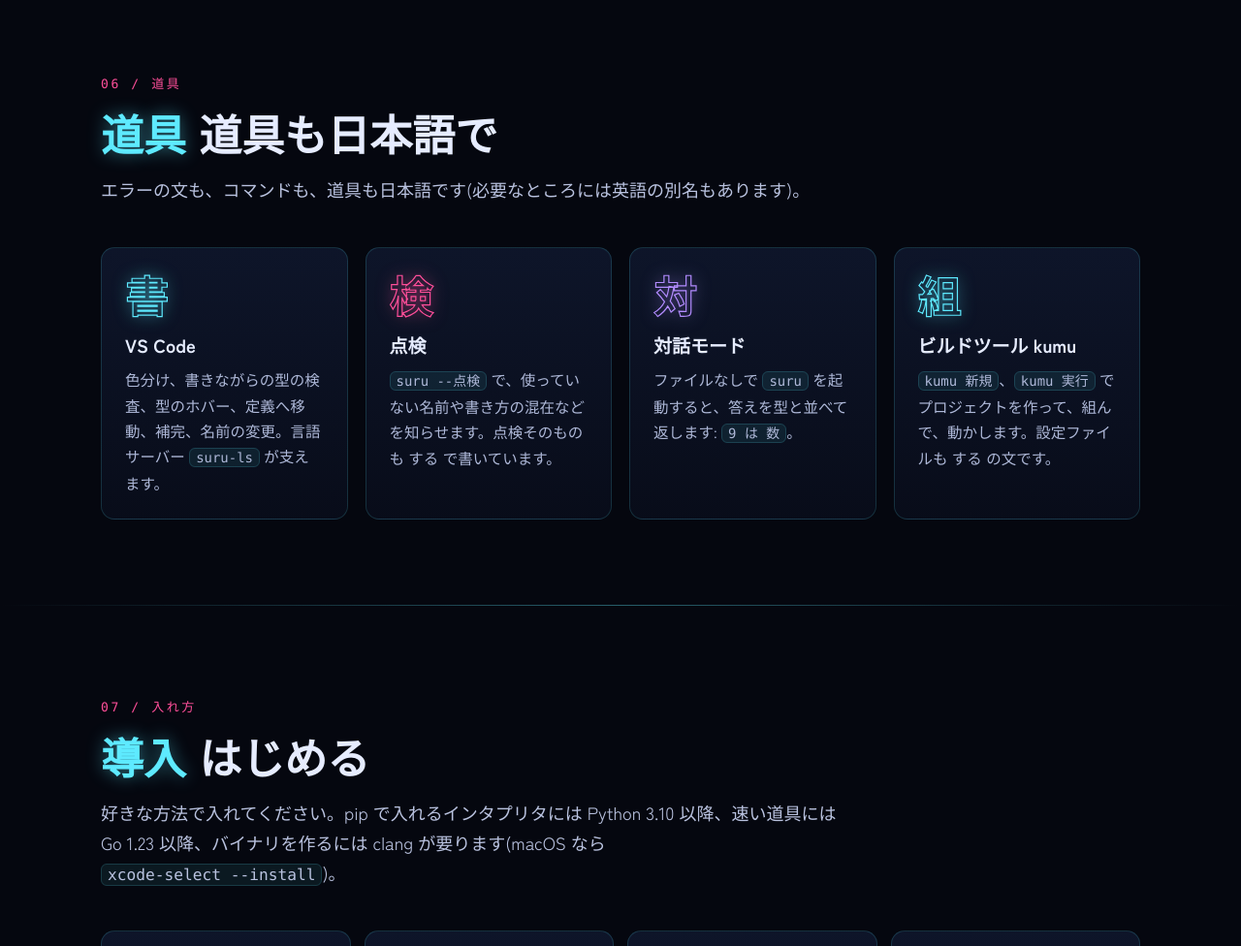
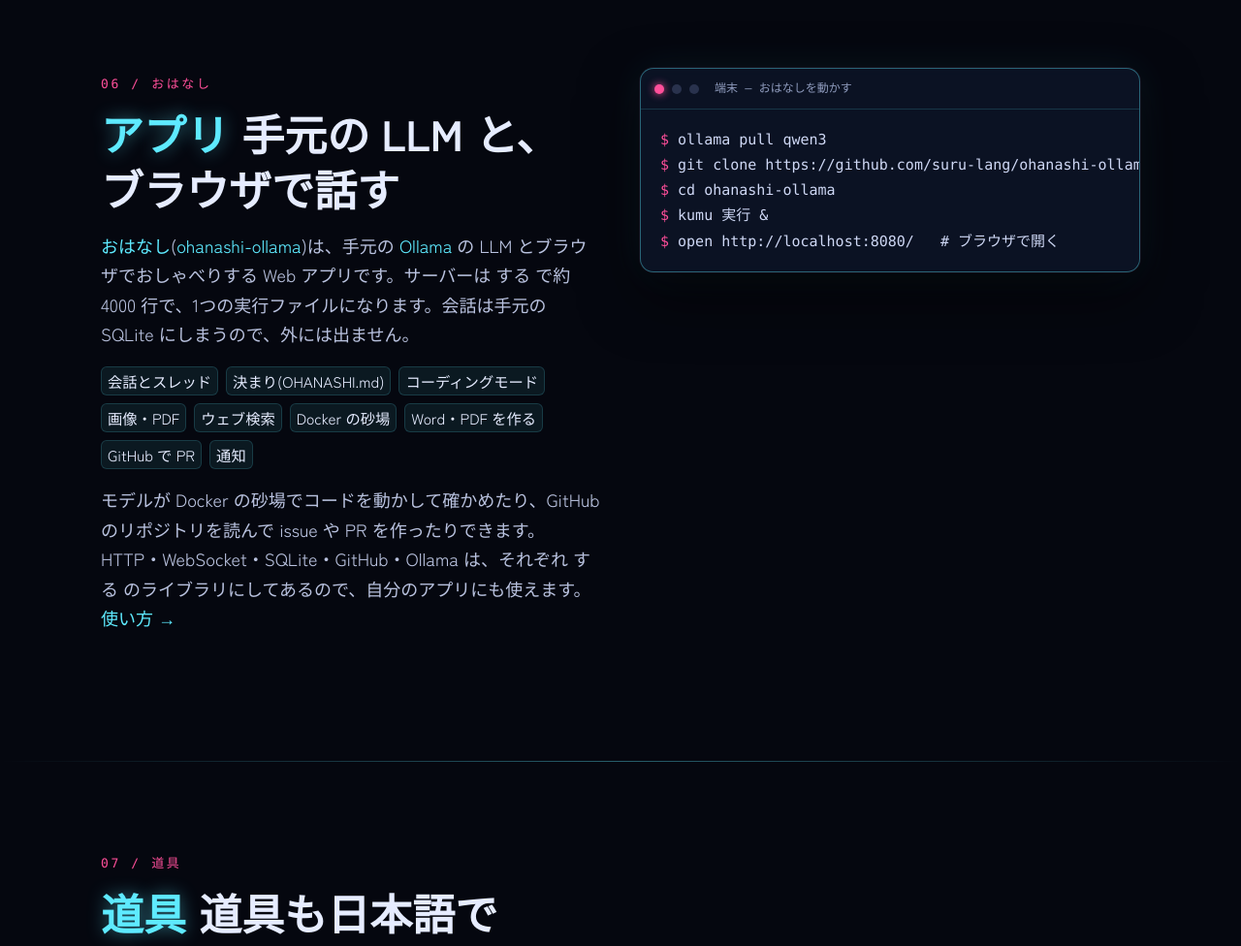
Before and after one commit to suru-lang/suru-lang.github.io, a plain HTML site: page ja/index.html in a window 1280 px wide. Shown: the part 4600-5576 px from the top of the page at 97% size. Drawn offline with Linux system fonts and the light colour scheme; a web font is replaced by a local one.

Commit message:
トップページに おはなし(ohanashi-ollama)の節を足す
ROS 2 の節と同じ形で、日本語・英語のトップに足す。道具・入れ方の番号を1つずつ下げる。

Co-Authored-By: Claude Opus 5.5 <noreply@anthropic.com>
Claude-Session: https://claude.ai/code/session_01JchUwHWVR2rzCc7Xg6LRG6

```diff
--- a/ja/index.html
+++ b/ja/index.html
@@ -227,10 +227,34 @@ data: こんにちは</pre>
 
 <div class="divider"></div>
 
+<section id="ohanashi">
+  <div class="wrap split">
+    <div class="section-head">
+      <span class="num">06 / おはなし</span>
+      <h2><span class="jp">アプリ</span>手元の LLM と、ブラウザで話す</h2>
+      <p><a href="ohanashi.html">おはなし</a>(<a href="https://github.com/suru-lang/ohanashi-ollama">ohanashi-ollama</a>)は、手元の <a href="https://ollama.com/">Ollama</a> の LLM とブラウザでおしゃべりする Web アプリです。サーバーは する で約 4000 行で、1つの実行ファイルになります。会話は手元の SQLite にしまうので、外には出ません。</p>
+      <div class="libs">
+        <code>会話とスレッド</code><code>決まり(OHANASHI.md)</code><code>コーディングモード</code><code>画像・PDF</code><code>ウェブ検索</code><code>Docker の砂場</code><code>Word・PDF を作る</code><code>GitHub で PR</code><code>通知</code>
+      </div>
+      <p style="margin-top:16px">モデルが Docker の砂場でコードを動かして確かめたり、GitHub のリポジトリを読んで issue や PR を作ったりできます。HTTP・WebSocket・SQLite・GitHub・Ollama は、それぞれ する のライブラリにしてあるので、自分のアプリにも使えます。<a href="ohanashi.html">使い方 →</a></p>
+    </div>
+    <div class="window">
+      <div class="window-bar"><i></i><i></i><i></i><span>端末 — おはなしを動かす</span></div>
+<pre class="sh"><span class="p">$ </span>ollama pull qwen3
+<span class="p">$ </span>git clone https://github.com/suru-lang/ohanashi-ollama
+<span class="p">$ </span>cd ohanashi-ollama
+<span class="p">$ </span>kumu 実行 &amp;
+<span class="p">$ </span>open http://localhost:8080/   # ブラウザで開く</pre>
+    </div>
+  </div>
+</section>
+
+<div class="divider"></div>
+
 <section id="tools">
   <div class="wrap">
     <div class="section-head">
-      <span class="num">06 / 道具</span>
+      <span class="num">07 / 道具</span>
       <h2><span class="jp">道具</span>道具も日本語で</h2>
       <p>エラーの文も、コマンドも、道具も日本語です(必要なところには英語の別名もあります)。</p>
     </div>
@@ -248,7 +272,7 @@ data: こんにちは</pre>
 <section id="install">
   <div class="wrap">
     <div class="section-head">
-      <span class="num">07 / 入れ方</span>
+      <span class="num">08 / 入れ方</span>
       <h2><span class="jp">導入</span>はじめる</h2>
       <p>好きな方法で入れてください。pip で入れるインタプリタには Python 3.10 以降、速い道具には Go 1.23 以降、バイナリを作るには clang が要ります(macOS なら <code>xcode-select --install</code>)。</p>
     </div>
```
Also changed, not shown: index.html (+26 -2 lines).
